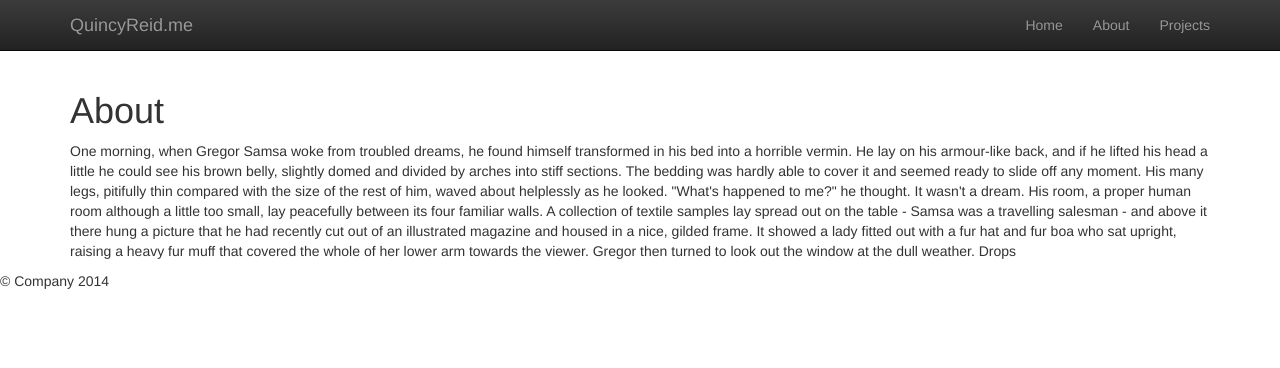
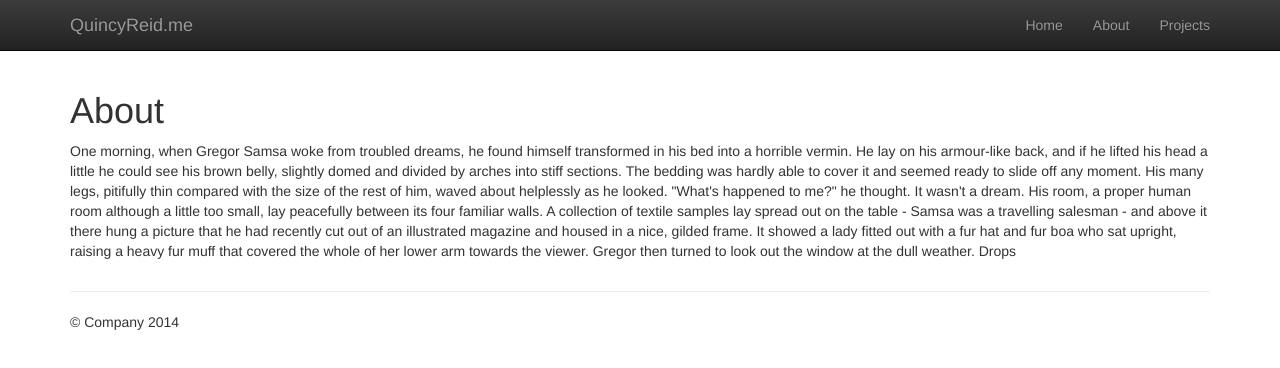
Before and after one commit to quincyreid/quincy.github.io, a plain HTML site: page about.html in a window 1280 px wide. Drawn offline with nearby package versions, Linux system fonts and the light colour scheme.

Commit message:
Adds the footer in a container

```diff
--- a/about.html
+++ b/about.html
@@ -32,20 +32,19 @@
   <div class="container">
      <h1>About</h1>
      <p>One morning, when Gregor Samsa woke from troubled dreams, he found himself transformed in his bed into a horrible vermin. He lay on his armour-like back, and if he lifted his head a little he could see his brown belly, slightly domed and divided by arches into stiff sections. The bedding was hardly able to cover it and seemed ready to slide off any moment. His many legs, pitifully thin compared with the size of the rest of him, waved about helplessly as he looked. "What's happened to me?" he thought. It wasn't a dream. His room, a proper human room although a little too small, lay peacefully between its four familiar walls. A collection of textile samples lay spread out on the table - Samsa was a travelling salesman - and above it there hung a picture that he had recently cut out of an illustrated magazine and housed in a nice, gilded frame. It showed a lady fitted out with a fur hat and fur boa who sat upright, raising a heavy fur muff that covered the whole of her lower arm towards the viewer. Gregor then turned to look out the window at the dull weather. Drops</p>
-  </div>
+</div>
 
 
 
 
 
+<div class="container">
+      <hr>
 
-
-
-
-
-    <footer>
-      <p>&copy; Company 2014</p>
-    </footer>
+      <footer>
+        <p>&copy; Company 2014</p>
+      </footer>
+    </div>
     <script src="//ajax.googleapis.com/ajax/libs/jquery/1.11.1/jquery.min.js"></script>
     <script>window.jQuery || document.write('<script src="js/vendor/jquery-1.11.1.min.js"><\/script>')</script>
 
--- a/css/main.css
+++ b/css/main.css
@@ -12,3 +12,9 @@ div.intro {
 .jumbotron {
   text-align: center;
 }
+
+footer {
+  width:100%;
+	/*position:absolute;*/
+	bottom:0;
+}
```
